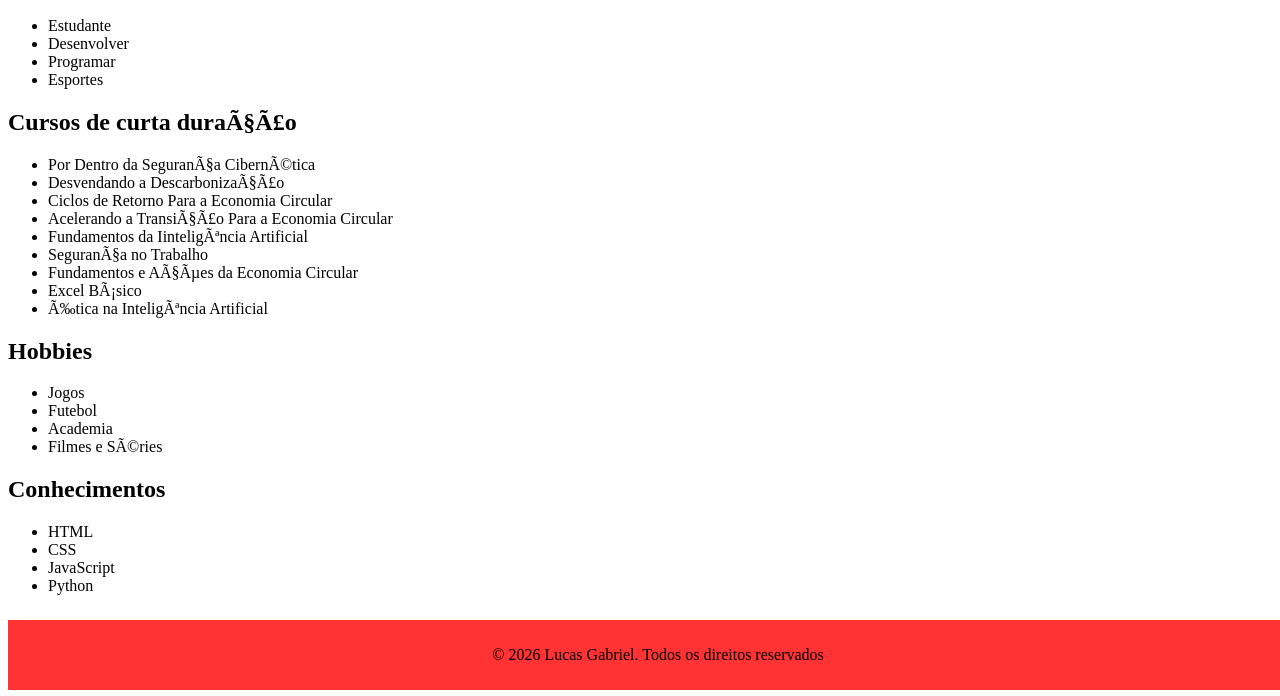
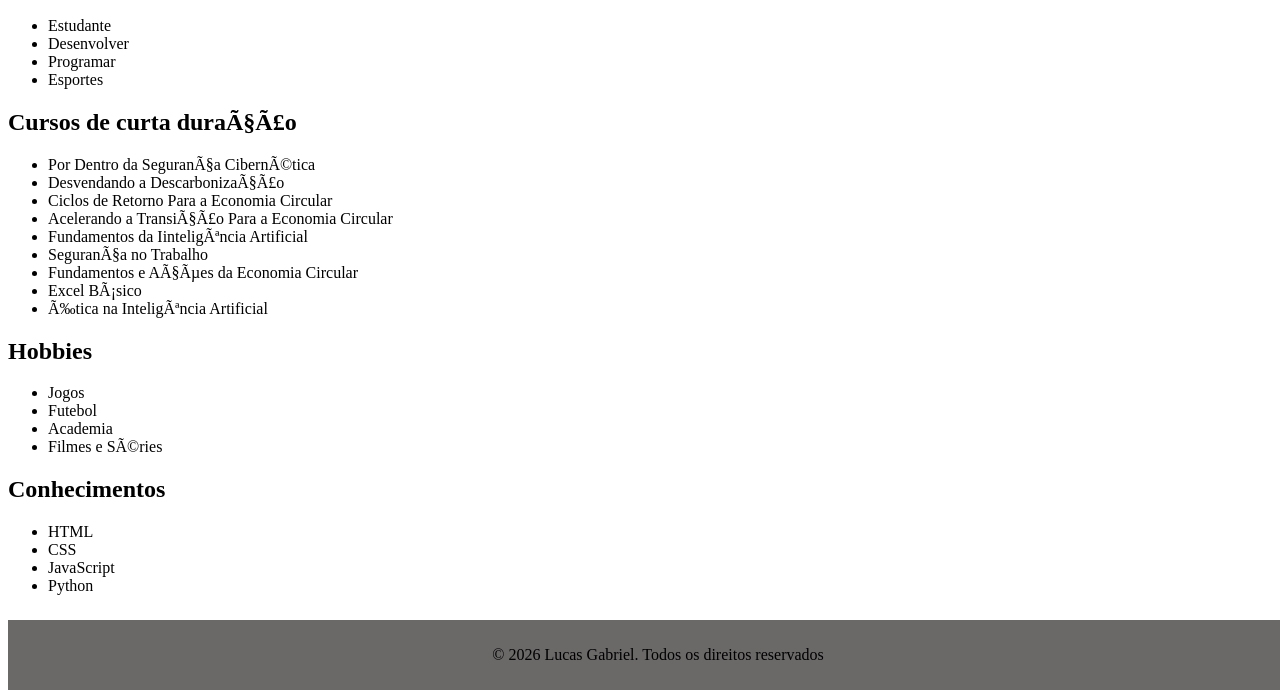
Before and after one commit to lucasgabmelom-cell/LIMA, a plain HTML site: page atividades/S1_AT3_R1_LIMA/atividade_front-end.html in a window 1280 px wide. Shown: the part 110-806 px from the top of the page. Drawn offline with Linux system fonts and the light colour scheme.

Commit message:
atividade com front-end

```diff
--- a/atividades/S1_AT3_R1_LIMA/maldicao.html
+++ b/atividades/S1_AT3_R1_LIMA/atividade_front-end.html
@@ -7,7 +7,7 @@
 <title>Título da página</title>
 <style>
     Footer {
-        background-color: #ff3333;
+        background-color: #6b6868;
         padding: 10px;
         text-align: center;
         position: fixed;
```
